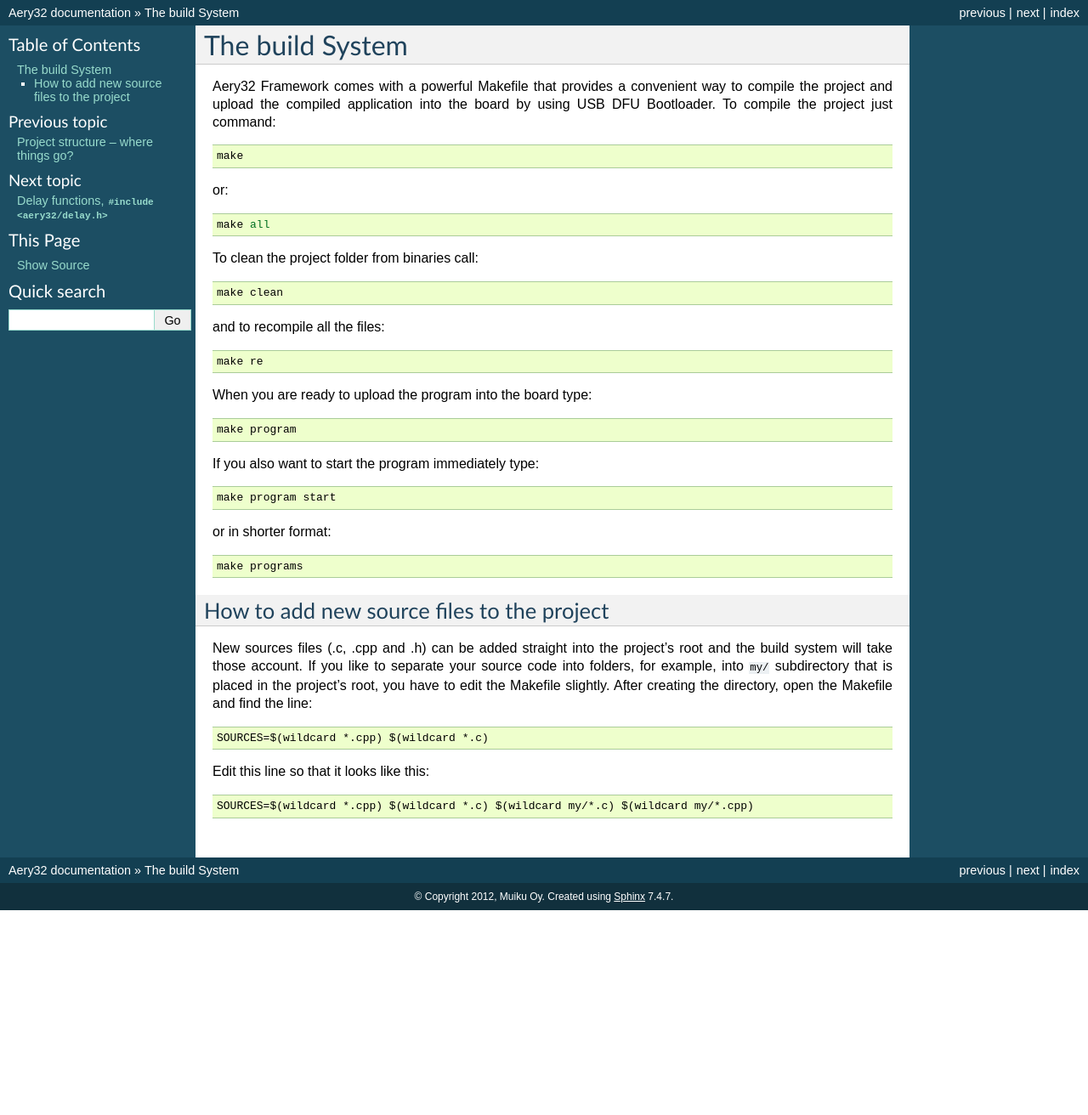
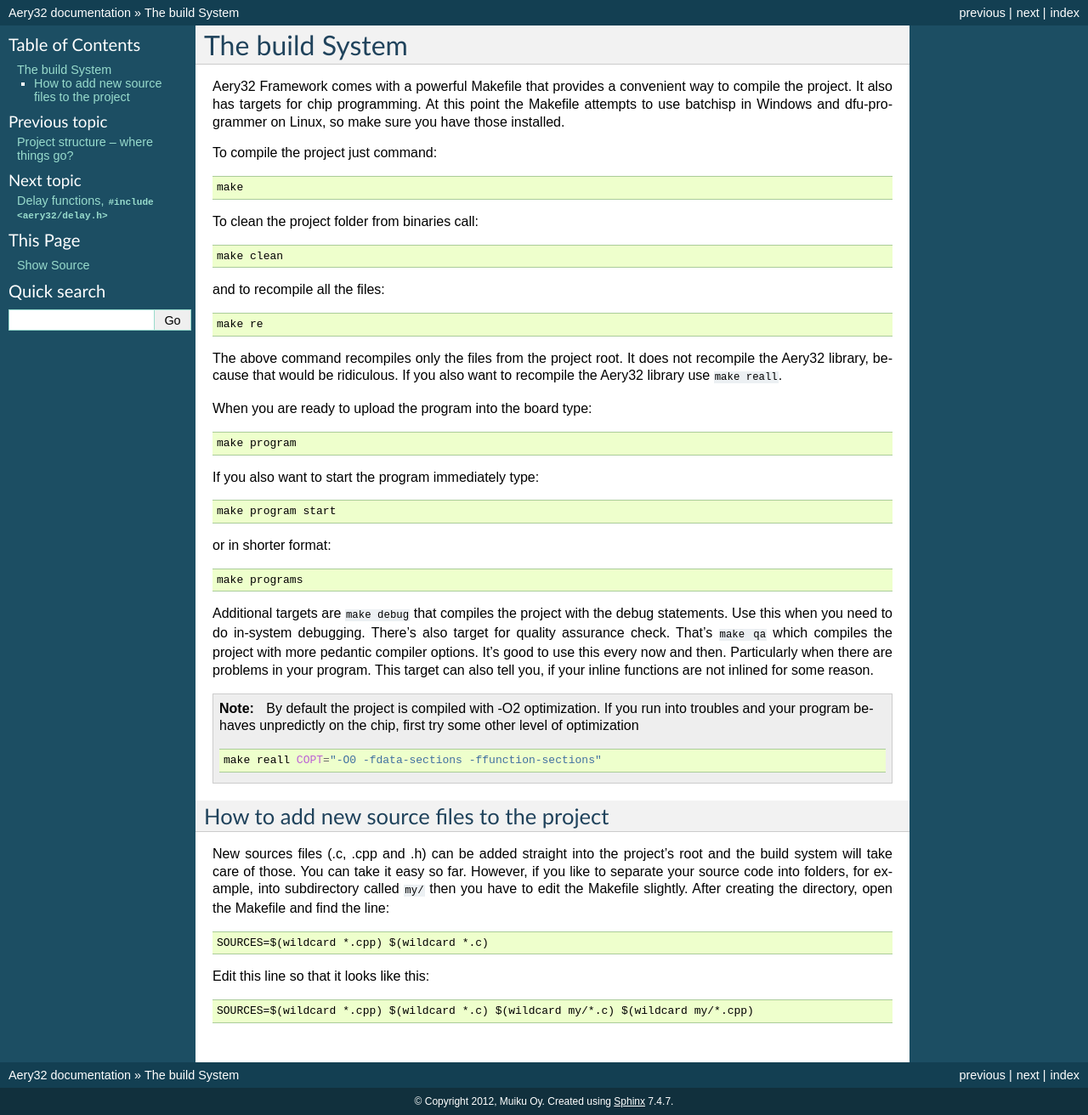
Before and after one commit to aery32/aery32-refguide, a Sphinx documentation site: the page built from source/build_system.rst, in a window 1280 px wide. Shown: the whole page at 85% size. Built offline with Sphinx 7.4.7, drawn with Linux system fonts in a browser that asks for light colours; before the commit the page ends 1071 px from its top, so only the background shows below that.

Commit message:
Fix typos and expand the build system section

```diff
--- a/source/build_system.rst
+++ b/source/build_system.rst
@@ -1,13 +1,11 @@
 The build System
 ================
 
-Aery32 Framework comes with a powerful Makefile that provides a convenient way to compile the project and upload the compiled application into the board by using USB DFU Bootloader. To compile the project just command::
+Aery32 Framework comes with a powerful Makefile that provides a convenient way to compile the project. It also has targets for chip programming. At this point the Makefile attempts to use batchisp in Windows and dfu-programmer on Linux, so make sure you have those installed.
+
+To compile the project just command::
 
     make
-
-or::
-
-    make all
 
 To clean the project folder from binaries call::
 
@@ -16,6 +14,8 @@
 and to recompile all the files::
 
     make re
+
+The above command recompiles only the files from the project root. It does not recompile the Aery32 library, because that would be ridiculous. If you also want to recompile the Aery32 library use ``make reall``.
 
 When you are ready to upload the program into the board type::
 
@@ -29,10 +29,20 @@
 
     make programs
 
+Additional targets are ``make debug`` that compiles the project with the debug statements. Use this when you need to do in-system debugging. There's also target for quality assurance check. That's ``make qa`` which compiles the project with more pedantic compiler options. It's good to use this every now and then. Particularly when there are problems in your program. This target can also tell you, if your inline functions are not inlined for some reason.
+
+.. note::
+
+	By default the project is compiled with -O2 optimization. If you run into troubles and your program behaves unpredictly on the chip, first try some other level of optimization
+
+	.. code-block:: shell
+
+		make reall COPT="-O0 -fdata-sections -ffunction-sections"
+
 How to add new source files to the project
 ------------------------------------------
 
-New sources files (.c, .cpp and .h) can be added straight into the project's root and the build system will take those account. If you like to separate your source code into folders, for example, into ``my/`` subdirectory that is placed in the project's root, you have to edit the Makefile slightly. After creating the directory, open the Makefile and find the line::
+New sources files (.c, .cpp and .h) can be added straight into the project's root and the build system will take care of those. You can take it easy so far. However, if you like to separate your source code into folders, for example, into subdirectory called ``my/`` then you have to edit the Makefile slightly. After creating the directory, open the Makefile and find the line::
 
     SOURCES=$(wildcard *.cpp) $(wildcard *.c)
 
--- a/source/project_structure.rst
+++ b/source/project_structure.rst
@@ -48,7 +48,7 @@
 Board specific functions, ``board.h`` and ``board.cpp``
 -------------------------------------------------------
 
-The default board initialization function, ``init_board()``, can be found from the ``board.cpp``. First it sets all the GPIO pins to inputs. Then it configures the board's power manager. Basicly by starting the external oscillator ``OCS0`` and setting the master clock frequency is its maximum which is 66 MHz. If you like to change the master clock frequency or want to change the way how the board is initialized, this is the place where to do it. In ``board.h`` you define the board specific function prototypes and supportive ``#define`` macros. These macros provide a way to do configuration. For example, the LED pin has been defined to be PC04 board header file.
+The default board initialization function, ``init_board()``, can be found from the ``board.cpp`` source file. First it sets all the GPIO pins to inputs. Then it configures the board's power manager. Basically by starting the external oscillator ``OCS0`` and setting the chip's master (or main) clock frequency to its maximum, which is 66 MHz. If you like to change the master clock frequency or want to change the way how the board is initialized, ``init_board()`` is the place where to do it. In ``board.h`` you define the board specific function prototypes and supportive ``#define`` macros. These macros enables a way to do configuration. For example, the LED pin has been defined to be connected to the pin PC04. However, keep your #definitions sane.
 
 Aery32 library
 --------------
```
